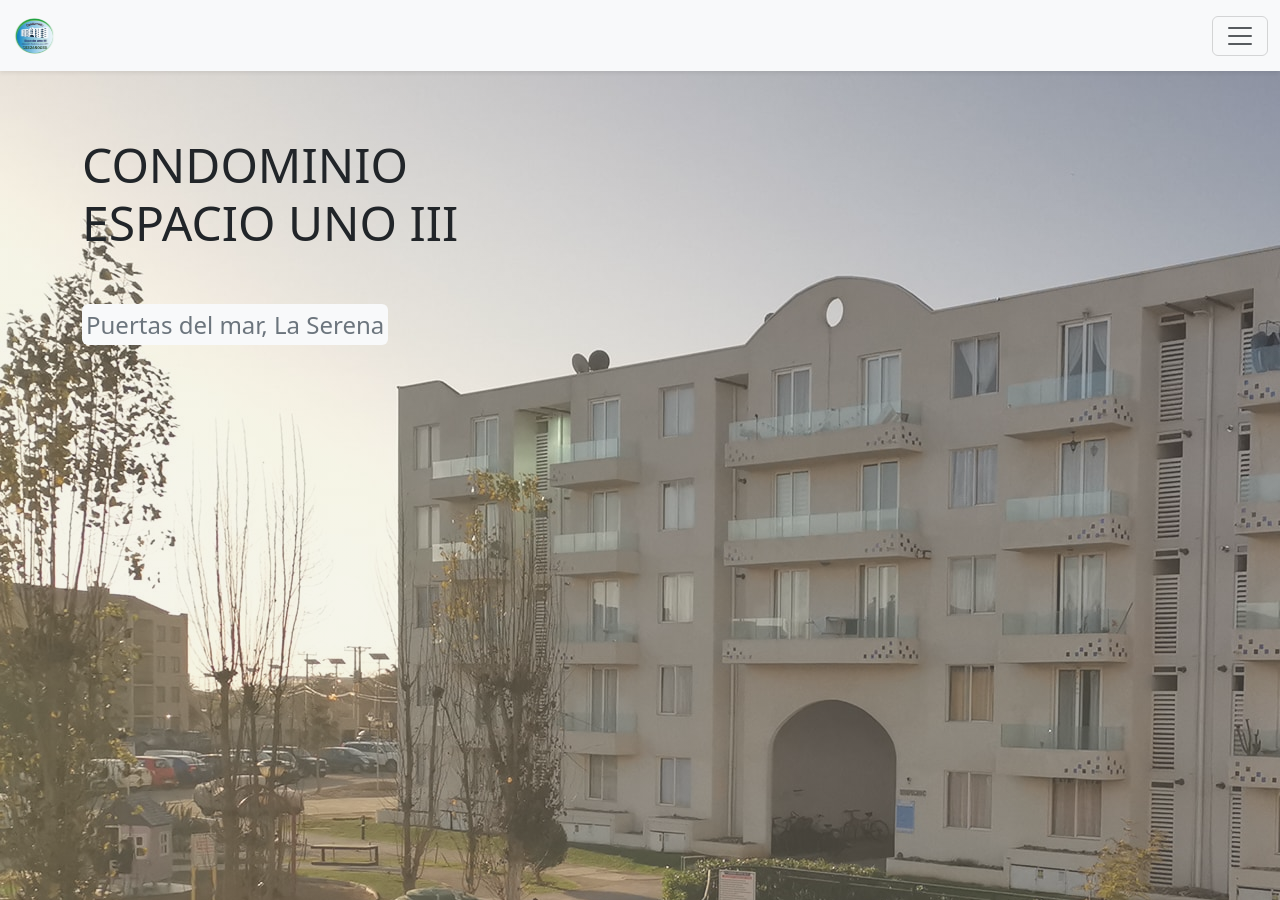
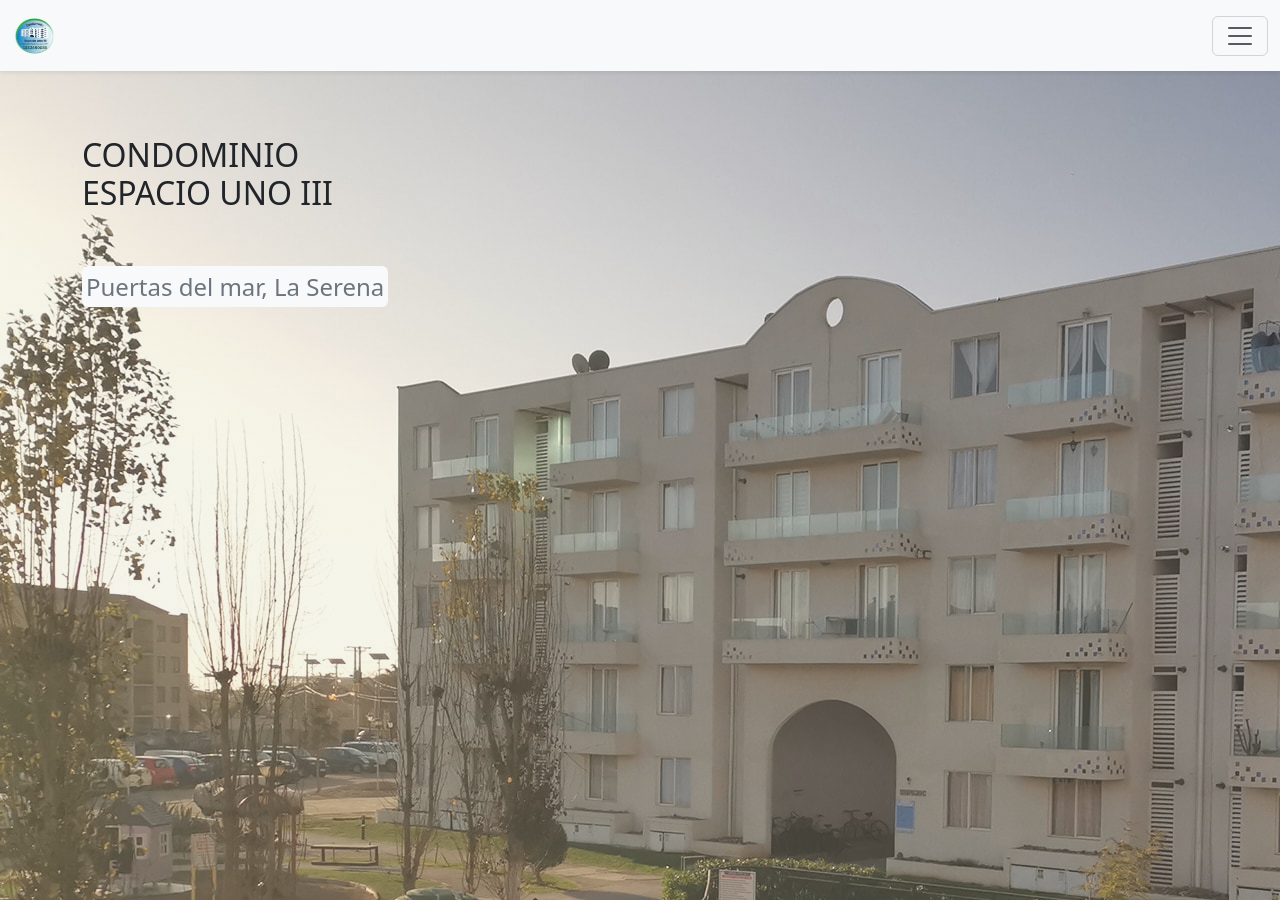
Before and after one commit to EniDev911/condominio_espacio_uno_III, a Jekyll site: the page built from index.md, in a window 1280 px wide and 900 px high. Built offline with Jekyll 4.4.1, drawn with Linux system fonts in a browser that asks for light colours; nearby versions of some CDN libraries.

```diff
--- a/_data/normas.yml
+++ b/_data/normas.yml
@@ -1,6 +1,6 @@
 - nombre: Quincho
   icon: "fa-solid fa-house-chimney"
-  link: /normas/quincho/
+  link: /normas/quincho
   lista:
     - Dejar limpio y ordenado, lleva tú basura a la sala de entrada del condominio.
     - Si guardia lo recibe sucio, será infraccionado con multa.
--- a/_includes/main_banner.html
+++ b/_includes/main_banner.html
@@ -2,7 +2,7 @@
     <div class="container">
         <div class="row row align-items-center">
             <div class="col-lg-6">
-                <h1 class="mt-3 text-dark text-uppercase">Condominio <br> Espacio Uno III</h1><br><br>
+                <h2 class="mt-3 text-dark text-uppercase h-1">Condominio <br> Espacio Uno III</h2><br><br>
                 <p class="lead text-secondary my-5 fs-4 bg-light d-inline p-1 rounded">Puertas del mar, La Serena</p>
             </div>
         </div>
```
Also changed, not shown: normas/index.md (+1 -1 lines).
